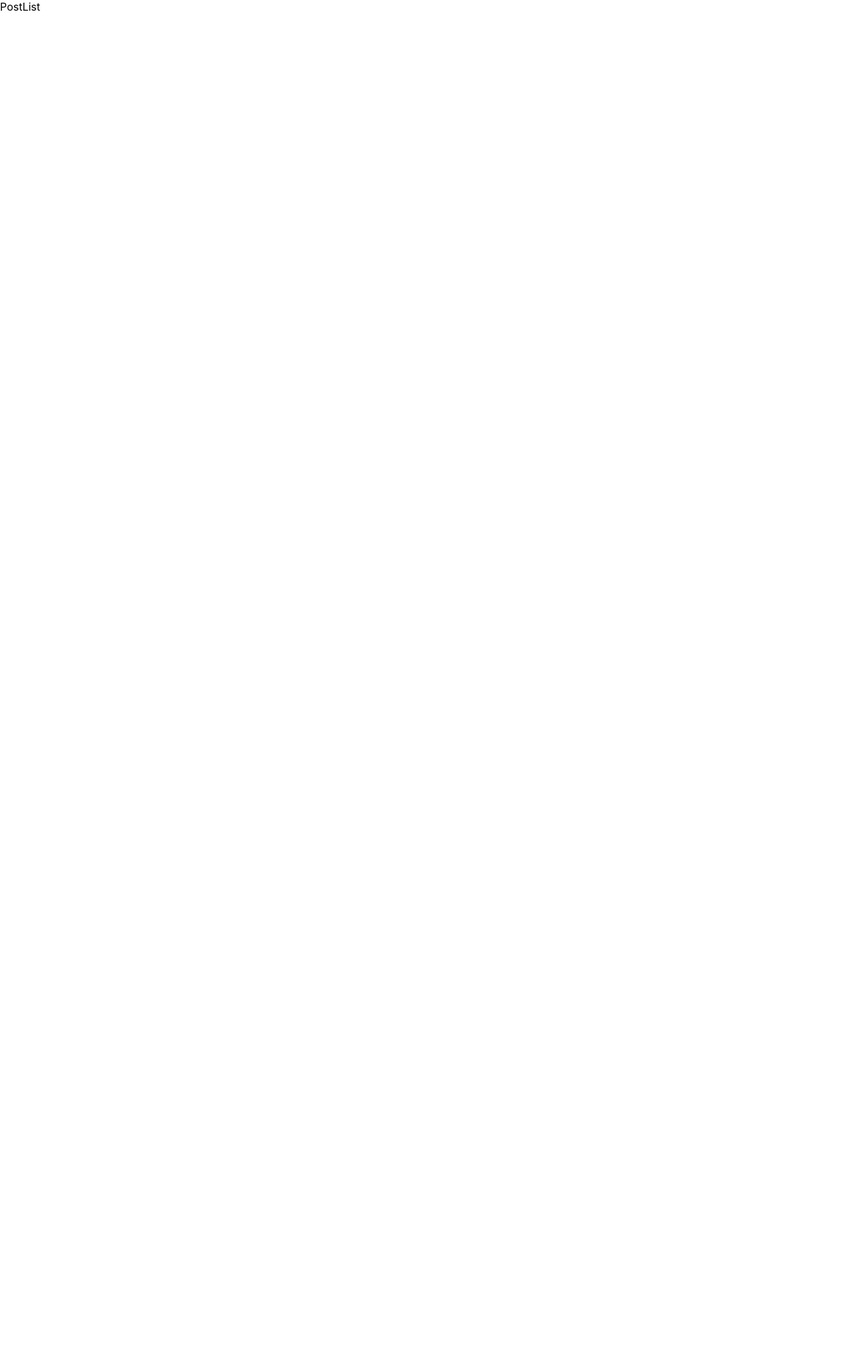
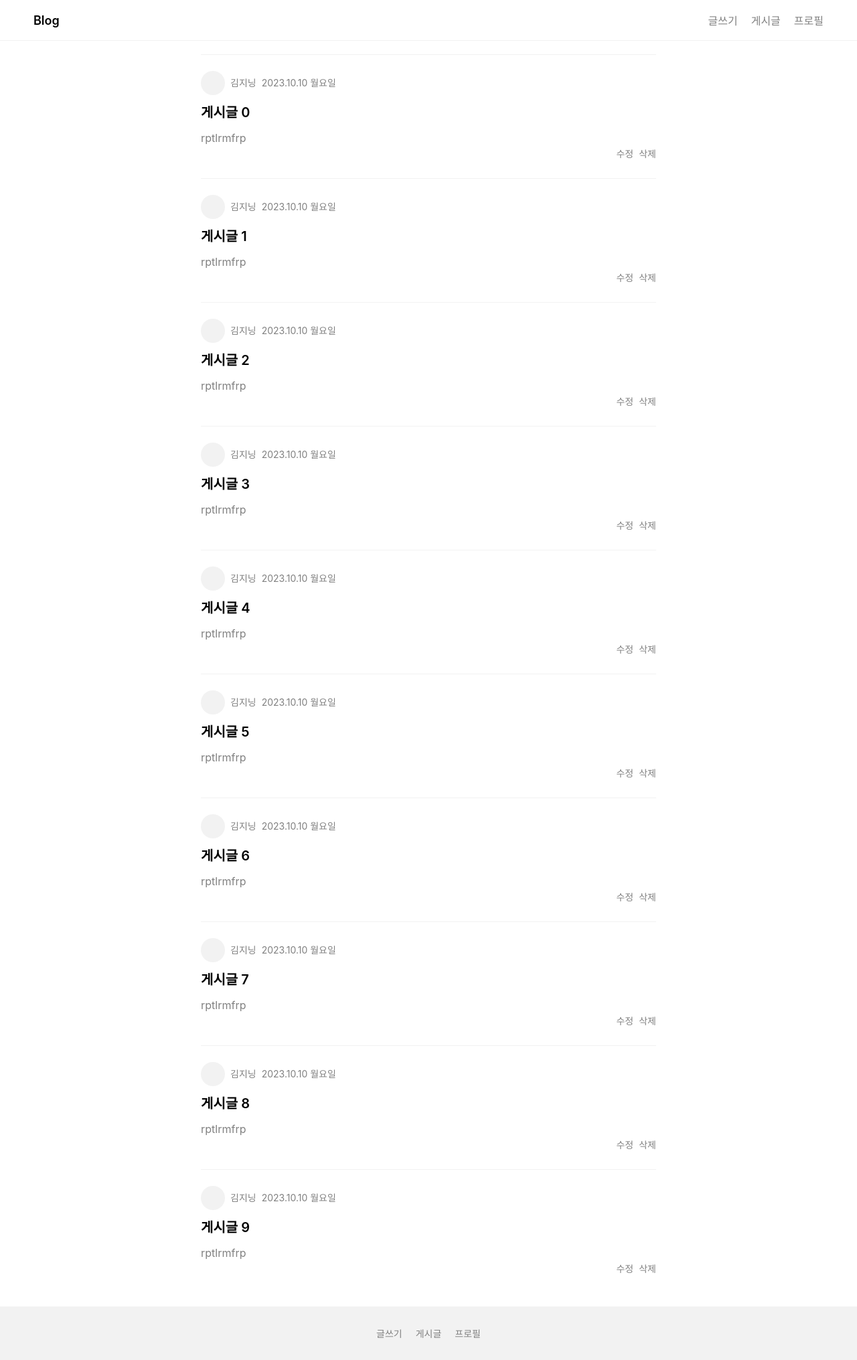
Before and after one commit to wlsgml0229/blog, a React (Create React App) app: page /posts in a window 1280 px wide. Shown: the whole page at 67% size. Before the commit the page ends 800 px from the top, so only its background shows below. Built offline with nearby package versions, Linux system fonts and the light colour scheme.

Commit message:
Feat: PostList 컴포넌트 생성 후 페이지 교체

```diff
--- /dev/null
+++ b/src/components/PostList.tsx
@@ -0,0 +1,36 @@
+import { Link } from "react-router-dom";
+
+interface PostListProps {
+  hasNavigation?: Boolean;
+}
+export default function PostList({ hasNavigation = true }: PostListProps) {
+  return (
+    <>
+      {hasNavigation && (
+        <div className="post__navigation">
+          <div className="post__navigation--active">전체</div>
+          <div>나의글</div>
+        </div>
+      )}
+      <div className="post__list">
+        {[...Array(10)].map((e, idx) => (
+          <div key={idx} className="post__box">
+            <Link to={`/posts/${idx}`}>
+              <div className="post__profile-box">
+                <div className="post__profile" />
+                <div className="post__author-name">김지닝</div>
+                <div className="post__date">2023.10.10 월요일</div>
+              </div>
+              <div className="post__title">게시글 {idx}</div>
+              <div className="post__text">rptlrmfrp</div>
+              <div className="post__utils-box">
+                <div className="post__delete">삭제</div>
+                <div className="post__edit">수정</div>
+              </div>
+            </Link>
+          </div>
+        ))}
+      </div>
+    </>
+  );
+}
--- a/src/pages/home/index.tsx
+++ b/src/pages/home/index.tsx
@@ -1,34 +1,13 @@
 import { Link } from "react-router-dom";
 import Header from "../../components/Header";
 import Footer from "../../components/Footer";
+import PostList from "../../components/PostList";
 export default function Home() {
   return (
-    <div>
+    <>
       <Header />
-      <div className="post__navigation">
-        <div className="post__navigation--active">전체</div>
-        <div>나의글</div>
-      </div>
-      <div className="post__list">
-        {[...Array(10)].map((e, idx) => (
-          <div key={idx} className="post__box">
-            <Link to={`/posts/${idx}`}>
-              <div className="post__profile-box">
-                <div className="post__profile" />
-                <div className="post__author-name">김지닝</div>
-                <div className="post__date">2023.10.10 월요일</div>
-              </div>
-              <div className="post__title">게시글 {idx}</div>
-              <div className="post__text">rptlrmfrp</div>
-              <div className="post__utils-box">
-                <div className="post__delete">삭제</div>
-                <div className="post__edit">수정</div>
-              </div>
-            </Link>
-          </div>
-        ))}
-      </div>
+      <PostList />
       <Footer />
-    </div>
+    </>
   );
 }
--- a/src/pages/posts/index.tsx
+++ b/src/pages/posts/index.tsx
@@ -1,3 +1,13 @@
-export default function PostList() {
-  return <div>PostList</div>;
+import Header from "../../components/Header";
+import PostList from "../../components/PostList";
+import Footer from "../../components/Footer";
+
+export default function PostsPage() {
+  return (
+    <>
+      <Header />
+      <PostList hasNavigation={false} />
+      <Footer />
+    </>
+  );
 }
--- a/src/pages/profile/index.tsx
+++ b/src/pages/profile/index.tsx
@@ -1,12 +1,14 @@
 import Profile from "../../components/Profile";
 import Header from "../../components/Header";
 import Footer from "../../components/Footer";
+import PostList from "../../components/PostList";
 
 export default function ProfilePage() {
   return (
     <>
       <Header />
       <Profile />
+      <PostList hasNavigation={false} />
       <Footer />
     </>
   );
```
